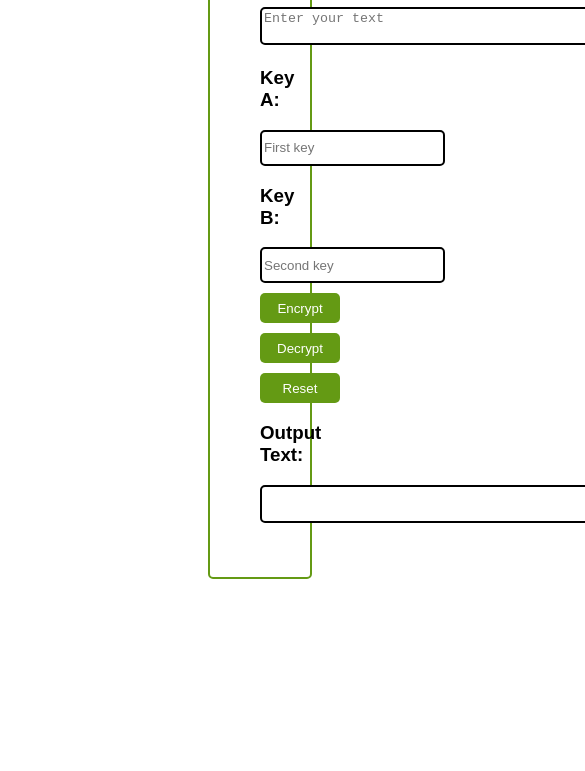
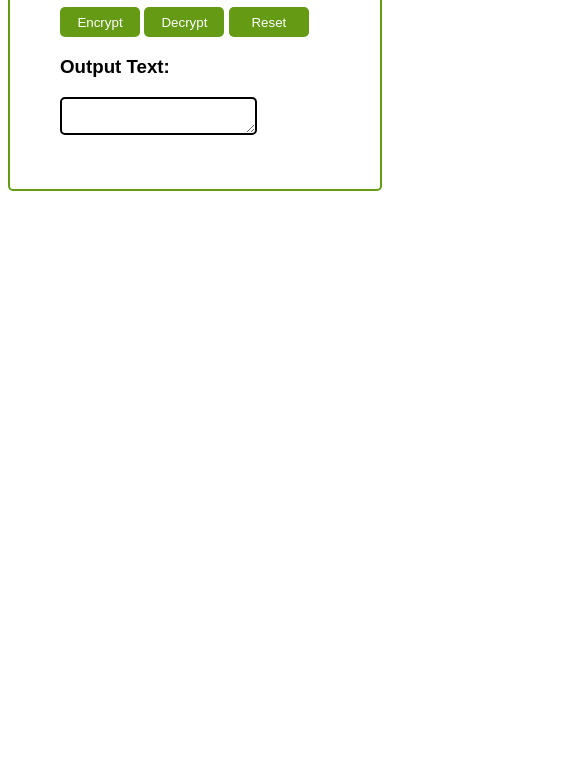
Before and after one commit to arfhsanim/affine-cipher-encryption-description, a plain HTML site: page index.html in a window 390 px wide. Shown: the part 460-1231 px from the top of the page, 585 px wide, since content can reach past the window. After the commit the page ends 844 px from the top, so only its background shows below. Drawn offline with Linux system fonts and the light colour scheme.

Commit message:
make it responsive

```diff
--- a/index.html
+++ b/index.html
@@ -10,7 +10,7 @@
 </head>
 
 <body>
-    <section class="body">
+    <section class="container">
 
         <h2 class="title-of-content">Affine Cipher Encryption/Decryption Generator</h2>
 
--- a/style.css
+++ b/style.css
@@ -1,6 +1,6 @@
-.body {
+.container {
     font-family: Arial, sans-serif;
- margin: 200px ;
+
     border:solid rgb(100, 154, 20) 2px ;
     border-radius: 5px;
     padding: 50px 50px ;
@@ -33,3 +33,13 @@ button{
 
 align-items: center;
 }
+@media screen and (max-width: 576px) {
+    .text-area{
+        border:solid rgb(0, 0, 0) 2px;
+        border-radius: 5px;
+        height: 30px;
+        width: 70%;
+    }
+
+
+}
```
